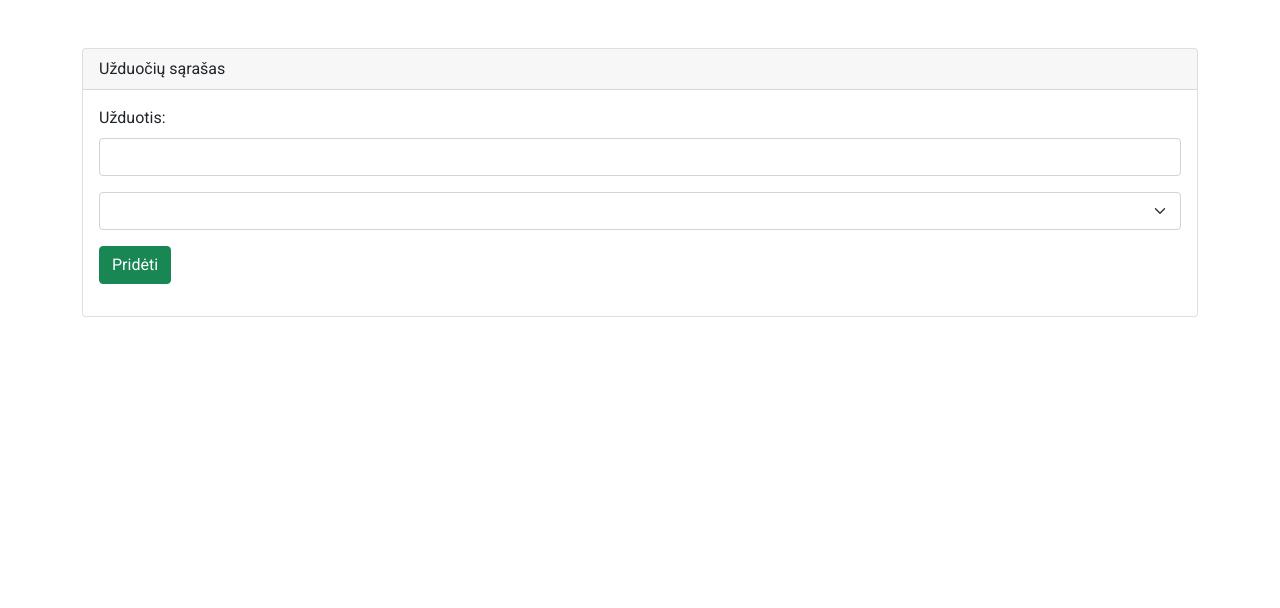
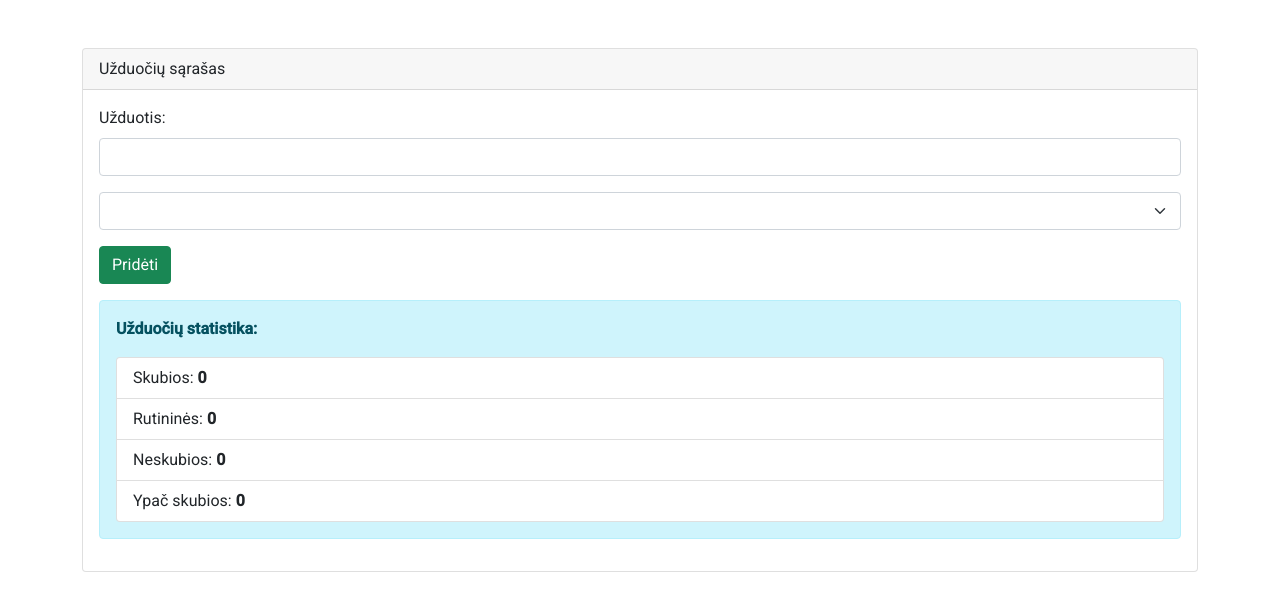
Before and after one commit to IndrePet/angular-2-pirkiniai, an Angular app: page / in a window 1280 px wide. Shown: the top 608 px of the page. Built offline with nearby package versions, Linux system fonts and the light colour scheme.

Commit message:
4 Uzduotis: EventEmitter, statistika

```diff
--- a/src/app/app.component.html
+++ b/src/app/app.component.html
@@ -5,6 +5,7 @@
         <div class="card-header">Užduočių sąrašas</div>
         <div class="card-body">
           <app-new-task></app-new-task>
+          <app-task-type-stats></app-task-type-stats>
           <app-tasks-list></app-tasks-list>
         </div>
       </div>
--- a/src/app/app.module.ts
+++ b/src/app/app.module.ts
@@ -5,9 +5,10 @@ import { AppComponent } from './app.component';
 import { TasksListComponent } from './components/tasks-list/tasks-list.component';
 import { NewTaskComponent } from './components/new-task/new-task.component';
 import { FormsModule } from '@angular/forms';
+import { TaskTypeStatsComponent } from './components/task-type-stats/task-type-stats.component';
 
 @NgModule({
-  declarations: [AppComponent, TasksListComponent, NewTaskComponent],
+  declarations: [AppComponent, TasksListComponent, NewTaskComponent, TaskTypeStatsComponent],
   imports: [BrowserModule, FormsModule],
   providers: [],
   bootstrap: [AppComponent],
--- /dev/null
+++ b/src/app/components/task-type-stats/task-type-stats.component.html
@@ -0,0 +1,19 @@
+<div class="mt-3">
+  <div class="alert alert-info">
+    <p><strong>Užduočių statistika:</strong></p>
+    <ul class="list-group">
+      <li class="list-group-item">
+        Skubios: <strong>{{ skubiosCount }}</strong>
+      </li>
+      <li class="list-group-item">
+        Rutininės: <strong>{{ rutininesCount }}</strong>
+      </li>
+      <li class="list-group-item">
+        Neskubios: <strong>{{ neskubiosCount }}</strong>
+      </li>
+      <li class="list-group-item">
+        Ypač skubios: <strong>{{ ypacSkubiosCount }}</strong>
+      </li>
+    </ul>
+  </div>
+</div>
--- /dev/null
+++ b/src/app/components/task-type-stats/task-type-stats.component.ts
@@ -0,0 +1,50 @@
+import { Component, OnInit } from '@angular/core';
+import { TasksService } from 'src/app/services/tasks.service';
+
+@Component({
+  selector: 'app-task-type-stats',
+  templateUrl: './task-type-stats.component.html',
+  styleUrls: ['./task-type-stats.component.css'],
+})
+export class TaskTypeStatsComponent implements OnInit {
+  public skubiosCount: number = 0;
+  public rutininesCount: number = 0;
+  public neskubiosCount: number = 0;
+  public ypacSkubiosCount: number = 0;
+
+  constructor(private tasksService: TasksService) {}
+
+  ngOnInit(): void {
+    console.log(this.tasksService);
+
+    this.initStats();
+
+    this.tasksService.onTaskChange.subscribe(() => {
+      this.initStats();
+    });
+  }
+
+  public initStats() {
+    this.skubiosCount = 0;
+    this.rutininesCount = 0;
+    this.neskubiosCount = 0;
+    this.ypacSkubiosCount = 0;
+
+    this.tasksService.tasks.forEach((task) => {
+      switch (task.type) {
+        case 'Skubus':
+          this.skubiosCount++;
+          break;
+        case 'Neskubus':
+          this.neskubiosCount++;
+          break;
+        case 'Rutininis':
+          this.rutininesCount++;
+          break;
+        case 'Ypač skubus':
+          this.ypacSkubiosCount++;
+          break;
+      }
+    });
+  }
+}
--- a/src/app/services/tasks.service.ts
+++ b/src/app/services/tasks.service.ts
@@ -1,4 +1,4 @@
-import { Injectable } from '@angular/core';
+import { EventEmitter, Injectable } from '@angular/core';
 import { Task } from '../models/task';
 
 @Injectable({
@@ -6,16 +6,20 @@ import { Task } from '../models/task';
 })
 export class TasksService {
   public tasks: Task[] = [];
+  public onTaskChange = new EventEmitter();
+
   constructor() {}
 
   public addTask = (taskName: string, taskType: string) => {
     this.tasks.push(new Task(taskName, taskType));
     this.saveTasks();
+    this.onTaskChange.emit();
   };
 
   public deleteTask(n: number) {
     this.tasks.splice(n, 1);
     this.saveTasks();
+    this.onTaskChange.emit();
   }
 
   public loadTasks() {
```
Also changed, not shown: src/app/components/task-type-stats/task-type-stats.component.css (added), 1 other file (tests, documents, lock files or other folders).
